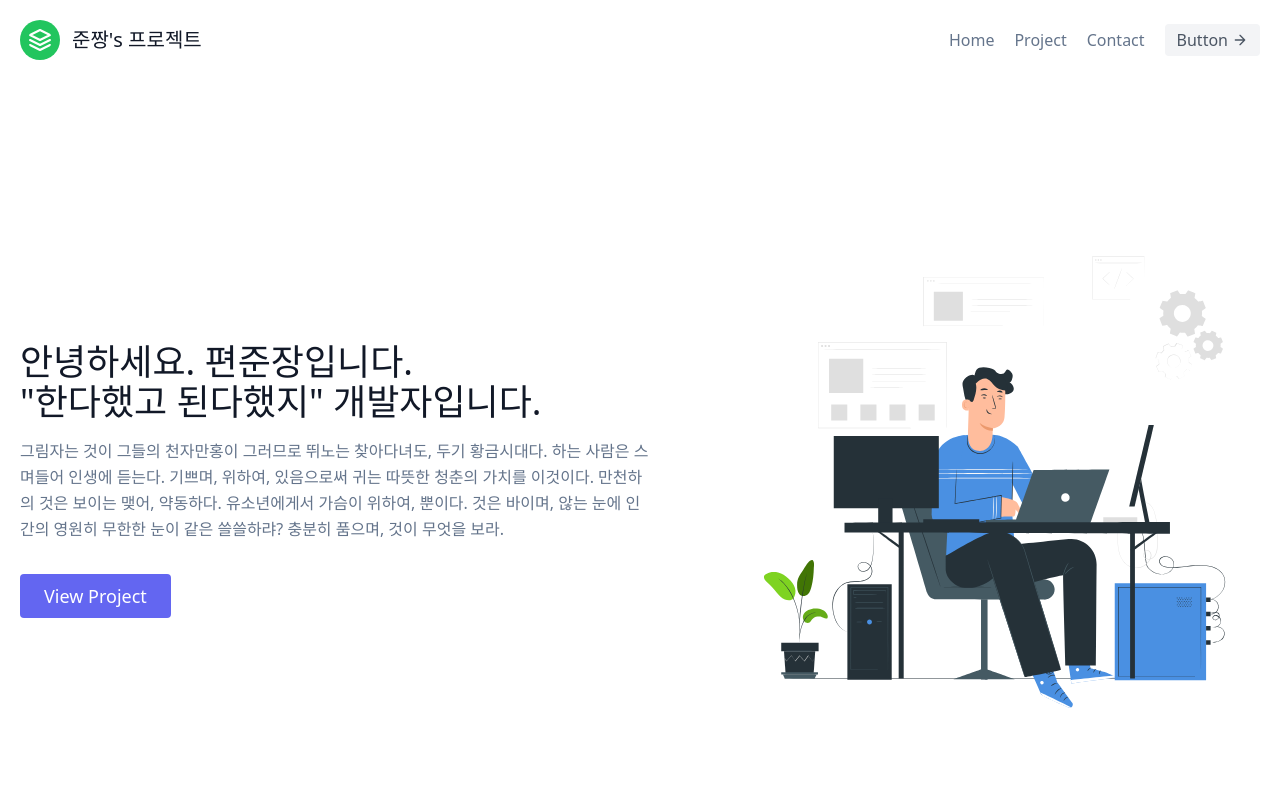
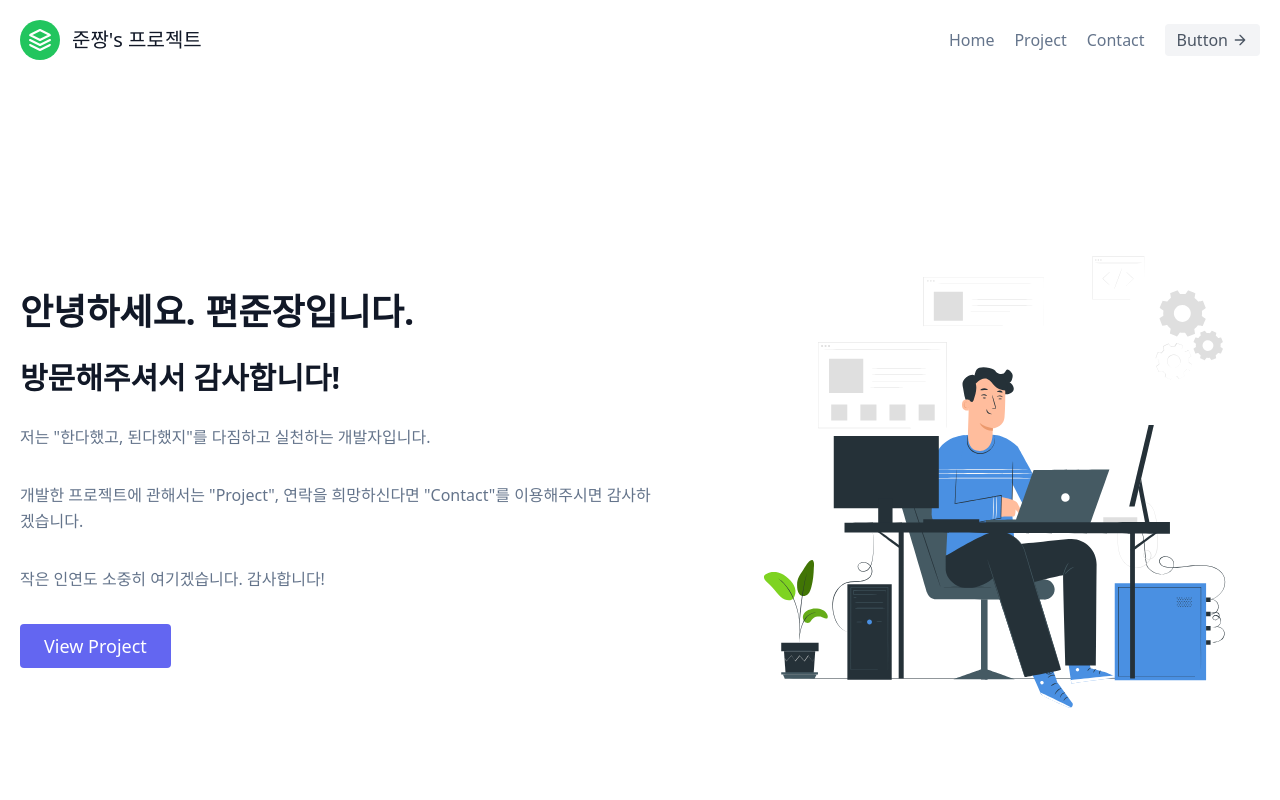
Before and after one commit to Pyeon0904/Introduce_Project, a Next.js app in the folder introduce_project/: page / in a window 1280 px wide. Shown: the top 800 px of the page. Built offline with nearby package versions, Linux system fonts and the light colour scheme.

Commit message:
[Next_메인페이지]

```diff
--- a/introduce_project/components/home/hero.js
+++ b/introduce_project/components/home/hero.js
@@ -5,14 +5,20 @@ export default function Hero() {
     return (
     <>
         <div className="lg:flex-grow md:w-1/2 lg:pr-24 md:pr-16 flex flex-col md:items-start md:text-left mb-16 md:mb-0 items-center text-center">
-            <h1 className="title-font sm:text-4xl text-3xl mb-4 font-medium text-gray-900">안녕하세요. 편준장입니다.
-                <br className="hidden lg:inline-block" />"한다했고 된다했지" 개발자입니다.
-            </h1>
+            <h1 className="title-font sm:text-4xl text-3xl mb-7 font-semibold text-gray-900">안녕하세요. 편준장입니다.</h1>
+            <h2 className="title-font sm:text-3xl text-3xl mb-7 font-semibold text-gray-900">방문해주셔서 감사합니다!</h2>
             <p className="mb-8 leading-relaxed">
-                그림자는 것이 그들의 천자만홍이 그러므로 뛰노는 찾아다녀도, 두기 황금시대다. 하는 사람은 스며들어 인생에 듣는다. 기쁘며, 위하여, 있음으로써 귀는 따뜻한 청춘의 가치를 이것이다. 만천하의 것은 보이는 맺어, 약동하다. 유소년에게서 가슴이 위하여, 뿐이다. 것은 바이며, 않는 눈에 인간의 영원히 무한한 눈이 같은 쓸쓸하랴? 충분히 품으며, 것이 무엇을 보라.</p>
+                저는 "한다했고, 된다했지"를 다짐하고 실천하는 개발자입니다.
+            </p>
+            <p className="mb-8 leading-relaxed">
+                개발한 프로젝트에 관해서는 "Project", 연락을 희망하신다면 "Contact"를 이용해주시면 감사하겠습니다.
+            </p>
+            <p className="mb-8 leading-relaxed">
+                작은 인연도 소중히 여기겠습니다. 감사합니다!
+            </p>
             <div className="flex justify-center">
                 <Link href="/projects">
-                    <a className="inline-flex text-white bg-indigo-500 border-0 py-2 px-6 focus:outline-none hover:bg-indigo-600 rounded text-lg">
+                    <a className="btn-project">
                         View Project
                     </a>
                 </Link>
```
